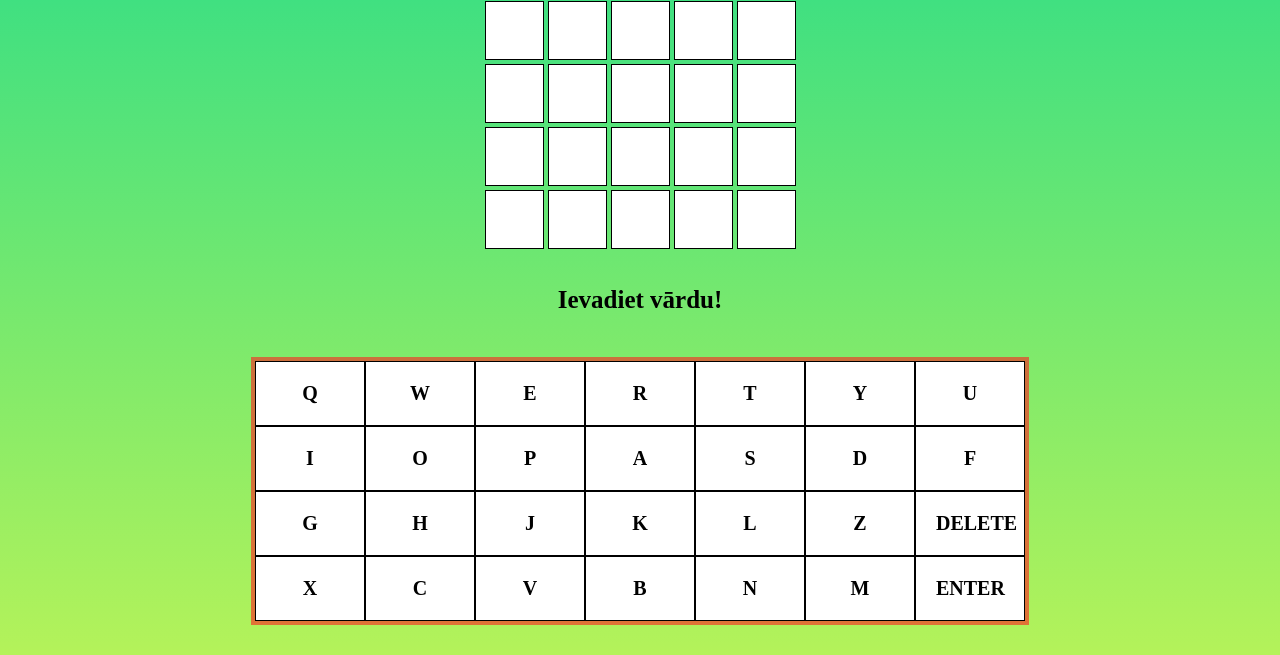
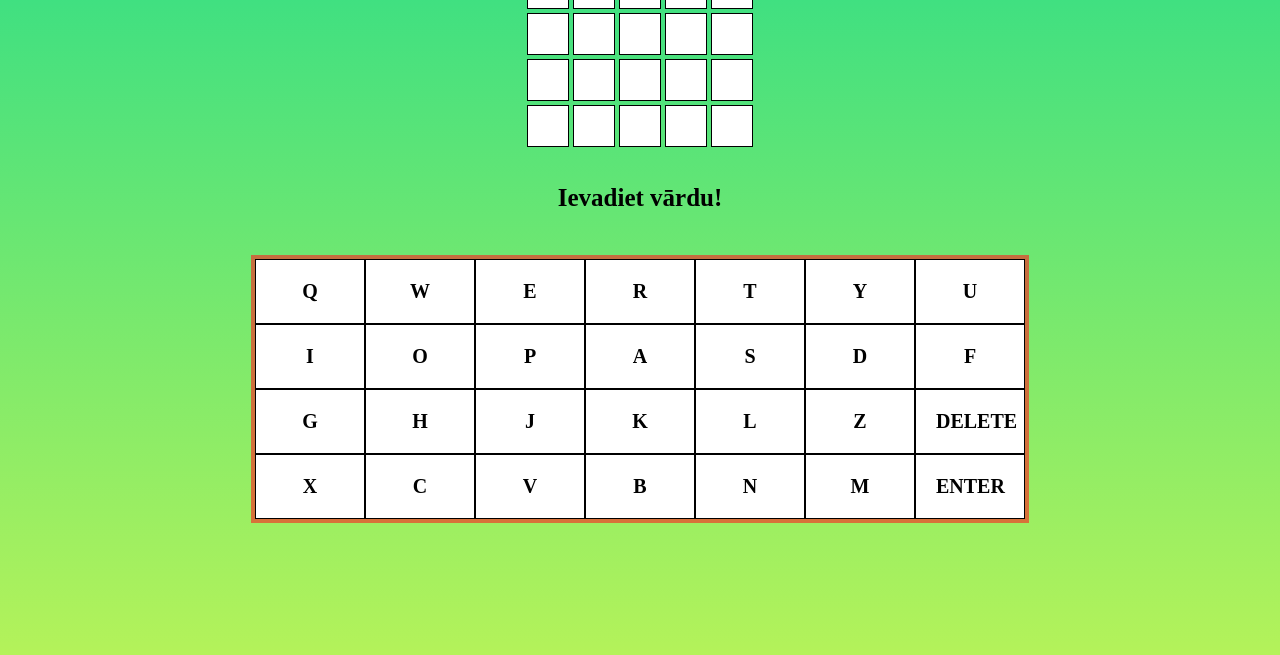
Before and after one commit to uvisgut/WordleDisco, a plain HTML site: page wrdl.html in a window 1280 px wide. Shown: the part 145-800 px from the top of the page. Drawn offline with Linux system fonts and the light colour scheme.

Commit message:
Update style.css

```diff
--- a/style.css
+++ b/style.css
@@ -83,8 +83,8 @@ p {
     padding: 10px;
     text-align: center;
     font-size: 20px;
-    width: 37px;
-    height: 37px;
+    width: 20px;
+    height: 20px;
     margin-top: 2px;
     margin-bottom: 2px;
     margin-right: 2px;
```
